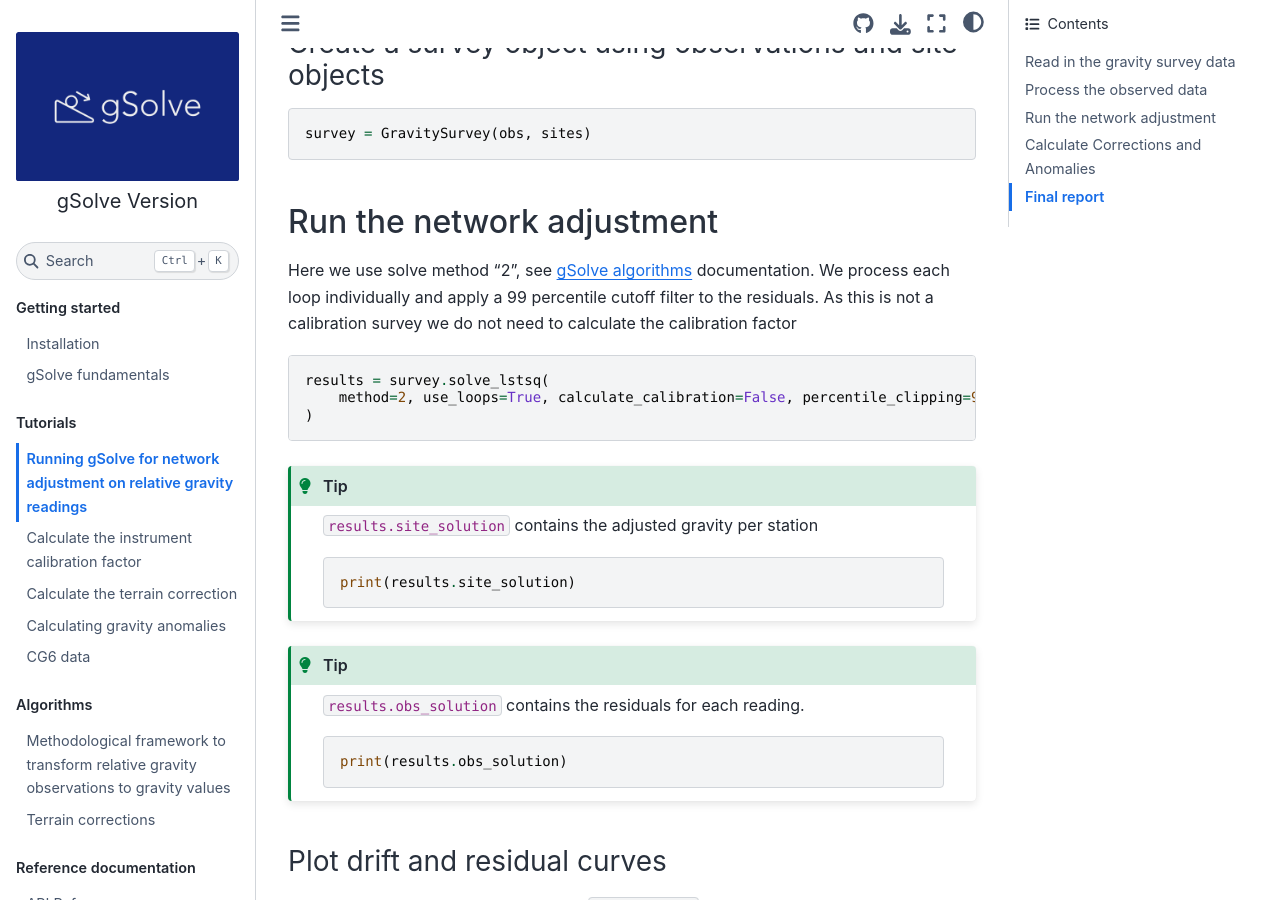
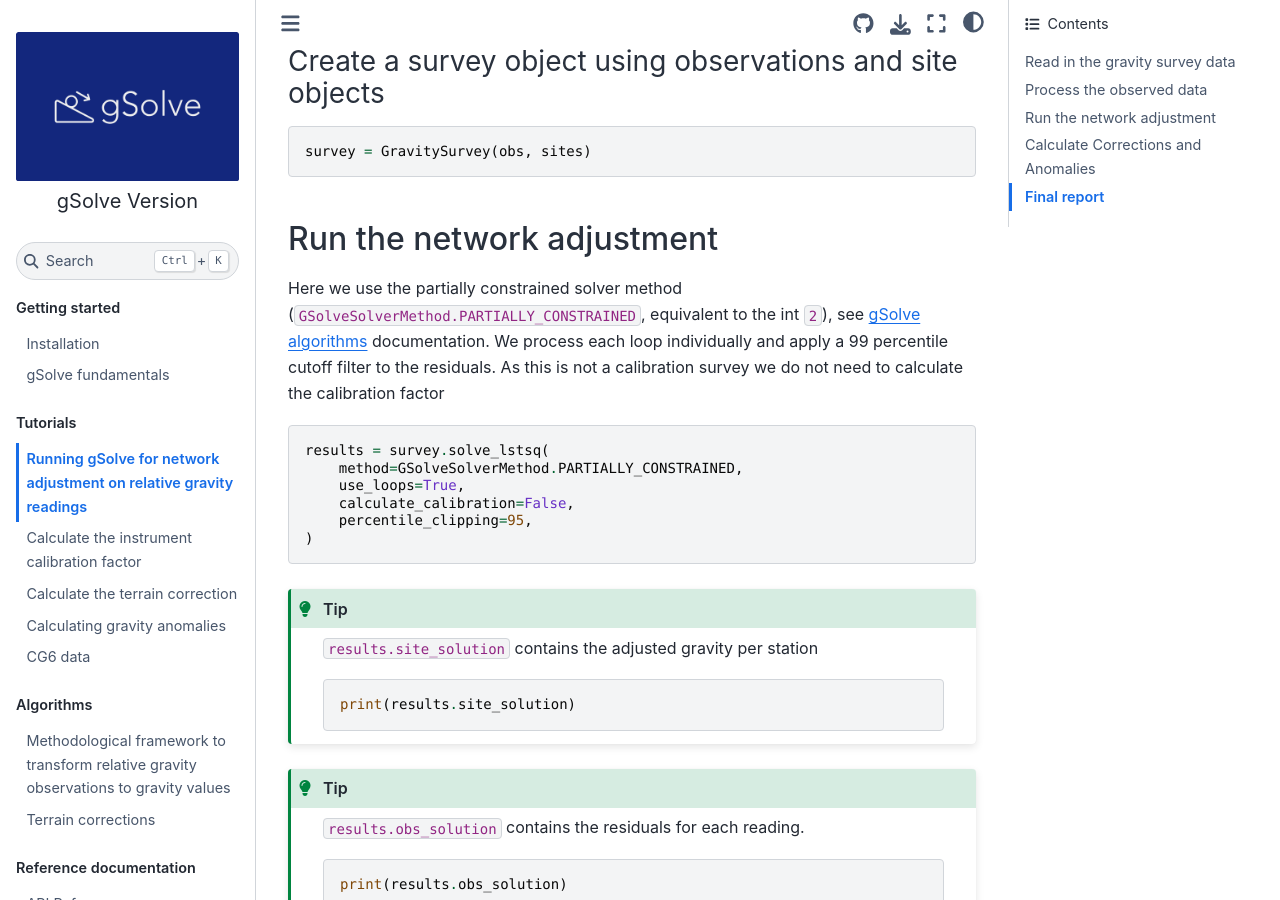
Before and after one commit to GNS-Science/gsolve, a Sphinx documentation site: the page built from docs/source/Tutorial_network_adjustment_and_anomaly_calculation.md, in a window 1280 px wide and 900 px high, scrolled down 5013 px. Built offline with Sphinx 7.4.7 and the Sphinx Book theme 1.1.4, drawn with Linux system fonts in a browser that asks for light colours; the version number could not be read and is left out.

Commit message:
docs: demonstrate GSolveSolverMethod in solver tutorials (issue #68)
Update the network-adjustment and calibration tutorials to call solve_lstsq /
solve_calibration_factor with GSolveSolverMethod.PARTIALLY_CONSTRAINED and name
the member in the surrounding prose. Keep the CG6 tutorial on the int method=1
with a comment noting ints are accepted, mirroring the example scripts.

````diff
--- a/docs/source/Tutorial_network_adjustment_and_anomaly_calculation.md
+++ b/docs/source/Tutorial_network_adjustment_and_anomaly_calculation.md
@@ -19,6 +19,7 @@ from gsolve import (
     GravityObservations,
     GravitySites,
     GravitySurvey,
+    GSolveSolverMethod,
     LaCosteRombergDialConverter,
     ReferenceGravity,
 )
@@ -172,13 +173,18 @@ survey = GravitySurvey(obs, sites)
 
 ## Run the network adjustment
 
-Here we use solve method "2", see [gSolve algorithms](gsolve_algorithms.md) documentation.  We process each loop individually
+Here we use the partially constrained solver method
+(`GSolveSolverMethod.PARTIALLY_CONSTRAINED`, equivalent to the int `2`), see
+[gSolve algorithms](gsolve_algorithms.md) documentation.  We process each loop individually
 and apply a 99 percentile cutoff filter to the residuals.  As this is not a calibration
 survey we do not need to calculate the calibration factor
 
 ```python
 results = survey.solve_lstsq(
-    method=2, use_loops=True, calculate_calibration=False, percentile_clipping=95
+    method=GSolveSolverMethod.PARTIALLY_CONSTRAINED,
+    use_loops=True,
+    calculate_calibration=False,
+    percentile_clipping=95,
 )
 ```
 
````
Also changed, not shown: docs/source/Tutorial_CG6_data.md (+2 -0 lines), docs/source/Tutorial_calculate_calibration_beta_factor.md (+7 -2 lines).
